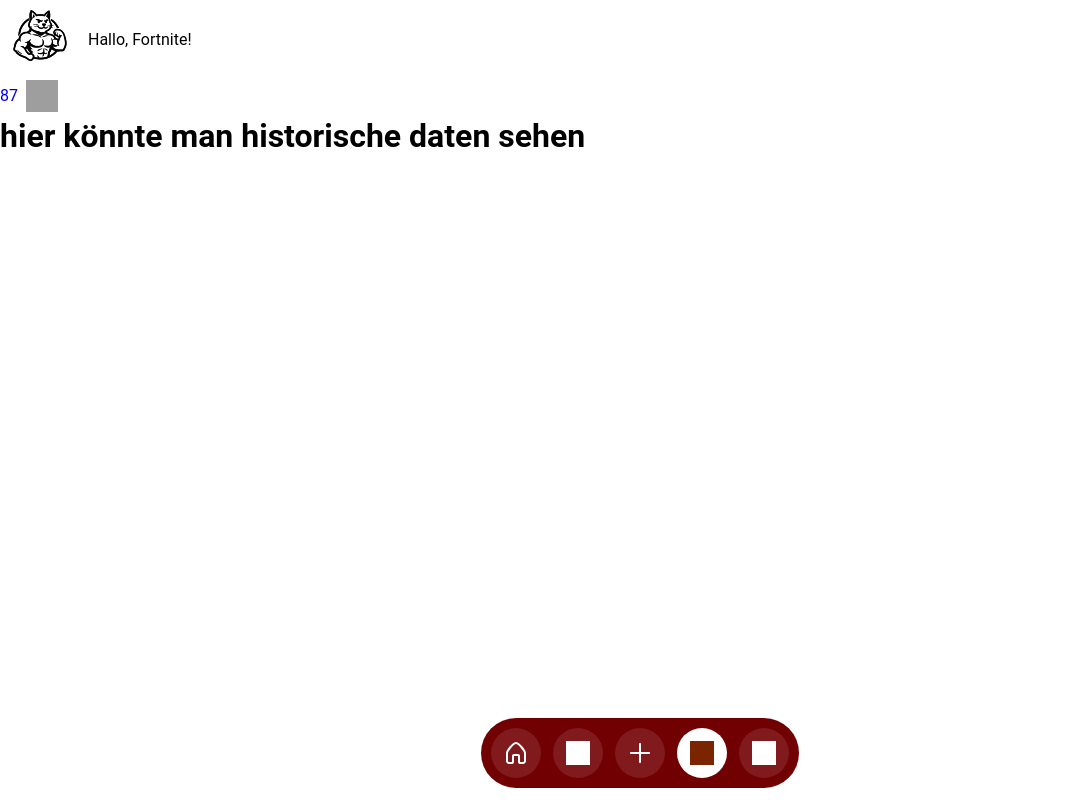
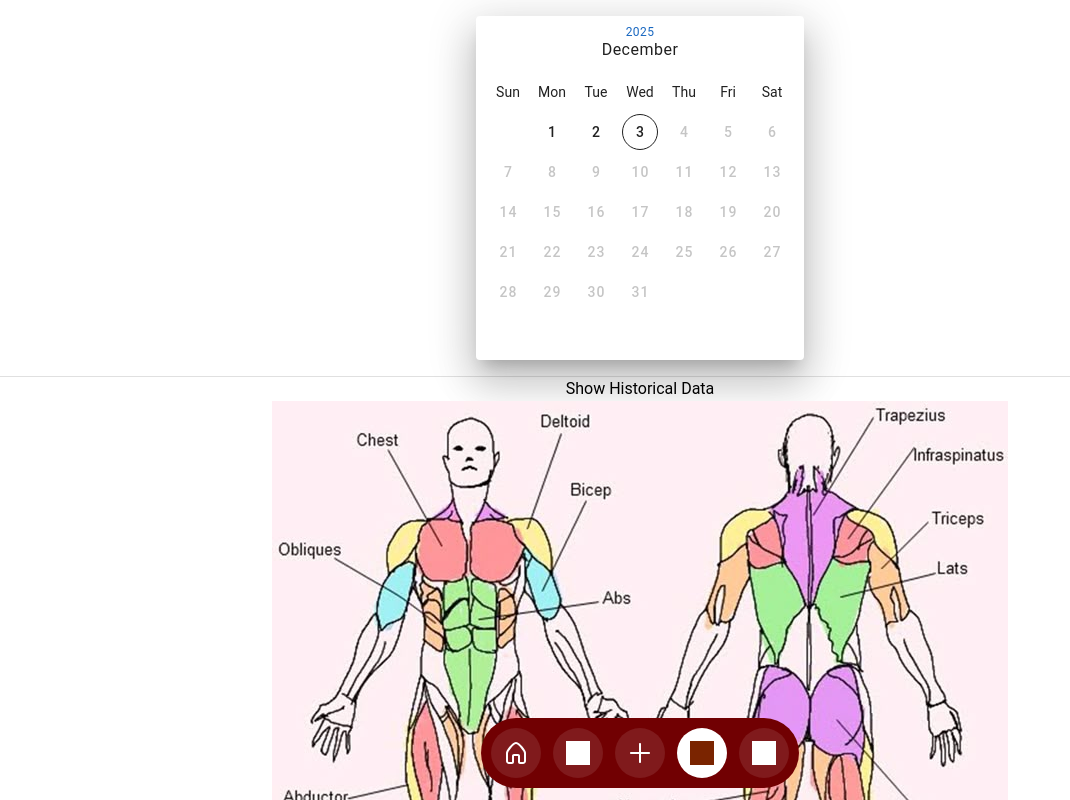
Before and after one commit to KlaraOppenheimerSchule/Bofrostbuben, a Vue app in the folder frontend/: page /HistoryView in a window 1280 px wide. Shown: the top 800 px of the page, without its empty margins (0-1070 px from the left). Built offline with nearby package versions, Linux system fonts and the light colour scheme; grey boxes are pictures that could not be loaded; a small style sheet from the web is missing; the HTML template or start-up script is replaced by a standard one.

Commit message:
feature: reroute to ngjhtjftgf

```diff
--- a/frontend/src/App.vue
+++ b/frontend/src/App.vue
@@ -1,12 +1,8 @@
 <script setup lang="ts">
 import NavigationBar from './components/NavigationBar.vue'
-import StreakTracker from './components/StreakTracker.vue'
-import GreetingBar from './components/GreetingBar.vue'
 </script>
 
 <template>
-  <GreetingBar />
-  <StreakTracker></StreakTracker>
   <main>
     <RouterView />
   </main>
--- /dev/null
+++ b/frontend/src/components/Calender.vue
@@ -0,0 +1,36 @@
+<script setup lang="ts"></script>
+
+<template>
+  <v-container class="d-flex align-start ga-12 justify-center flex-wrap">
+    <v-date-picker
+      :max="new Date()"
+      class="weekdays-primary"
+      elevation="24"
+      weekday-format="short"
+      hide-header
+    >
+      <template v-slot:controls="{ disabled, nextMonth, prevMonth, monthYearText }">
+        <v-btn
+          :disabled="disabled.includes('prev-month')"
+          color="primary"
+          icon="$prev"
+          @click="prevMonth"
+        ></v-btn>
+        <v-spacer></v-spacer>
+        <div class="text-center">
+          <div class="text-caption my-n1 text-primary">{{ monthYearText.split(' ')[1] }}</div>
+          <div class="text-body-1">{{ monthYearText.split(' ')[0] }}</div>
+        </div>
+        <v-spacer></v-spacer>
+        <v-btn
+          :disabled="disabled.includes('next-month')"
+          color="primary"
+          icon="$next"
+          @click="nextMonth"
+        ></v-btn>
+      </template>
+    </v-date-picker>
+  </v-container>
+</template>
+
+<style></style>
--- /dev/null
+++ b/frontend/src/components/Tab.vue
@@ -0,0 +1,37 @@
+<script setup lang="ts">
+import { computed } from 'vue'
+
+const props = defineProps<{
+  modelValue: string
+}>()
+
+const emit = defineEmits(['update:modelValue'])
+
+const items = ['Details', 'Daten']
+
+const tab = computed({
+  get: () => props.modelValue,
+  set: (val) => emit('update:modelValue', val),
+})
+
+const text =
+  'Lorem ipsum dolor sit amet, consectetur adipiscing elit, sed do eiusmod tempor incididunt ut labore et dolore magna aliqua.'
+</script>
+
+<template>
+  <v-card color="basil">
+    <v-tabs v-model="tab" color="basil" grow>
+      <v-tab v-for="item in items" :key="item" :text="item" :value="item"></v-tab>
+    </v-tabs>
+
+    <v-tabs-window v-model="tab">
+      <v-tabs-window-item v-for="item in items" :key="item" :value="item">
+        <v-card color="basil" flat>
+          <v-card-text>{{ text }}</v-card-text>
+        </v-card>
+      </v-tabs-window-item>
+    </v-tabs-window>
+  </v-card>
+</template>
+
+<style></style>
--- a/frontend/src/router/index.ts
+++ b/frontend/src/router/index.ts
@@ -10,6 +10,7 @@ const router = createRouter({
     { path: '/ProfileView', component: () => import('../views/ProfileView.vue') },
     {
       path: '/ExerciseCatalogueView',
+      name: 'ExerciseCatalogue',
       component: () => import('../views/ExerciseCatalogueView.vue'),
     },
   ],
--- a/frontend/src/views/ExerciseCatalogueView.vue
+++ b/frontend/src/views/ExerciseCatalogueView.vue
@@ -1,3 +1,30 @@
+<script setup lang="ts">
+import { ref, watch } from 'vue'
+import { useRoute } from 'vue-router'
+import Tab from '@/components/Tab.vue'
+
+const route = useRoute()
+
+const tab = ref('Details')
+
+const items = ['Details', 'Daten']
+
+if (route.query.tab === 'Daten') {
+  tab.value = 'Daten'
+}
+
+watch(
+  () => route.query.tab,
+  (newTab) => {
+    if (newTab === 'Daten') {
+      tab.value = 'Daten'
+    }
+  },
+)
+
+const text = 'Lorem ipsum dolor sit amet...'
+</script>
+
 <template>
-  <h1>das hier ist der übungskatalog</h1>
+  <Tab v-model="tab" />
 </template>
--- a/frontend/src/views/HistoryView.vue
+++ b/frontend/src/views/HistoryView.vue
@@ -1,2 +1,33 @@
-<script setup lang="ts"></script>
-<template><h1>hier könnte man historische daten sehen</h1></template>
+<script setup lang="ts">
+import Calender from '../components/Calender.vue'
+import { useRouter } from 'vue-router'
+
+const router = useRouter()
+
+function goToDatenTab() {
+  router.push({
+    name: 'ExerciseCatalogue',
+    query: { tab: 'Daten' },
+  })
+}
+</script>
+
+<template>
+  <Calender />
+  <v-divider />
+  <button @click="goToDatenTab" class="align-center">Show Historical Data</button>
+  <img
+    class="align-center"
+    src="../../public/assets/icons/NAKTERMANN.jpg"
+    height="653"
+    width="736"
+  />
+</template>
+
+<style>
+.align-center {
+  display: block;
+  margin-left: auto;
+  margin-right: auto;
+}
+</style>
```
Also changed, not shown: frontend/public/assets/icons/NAKTERMANN.jpg (added).
